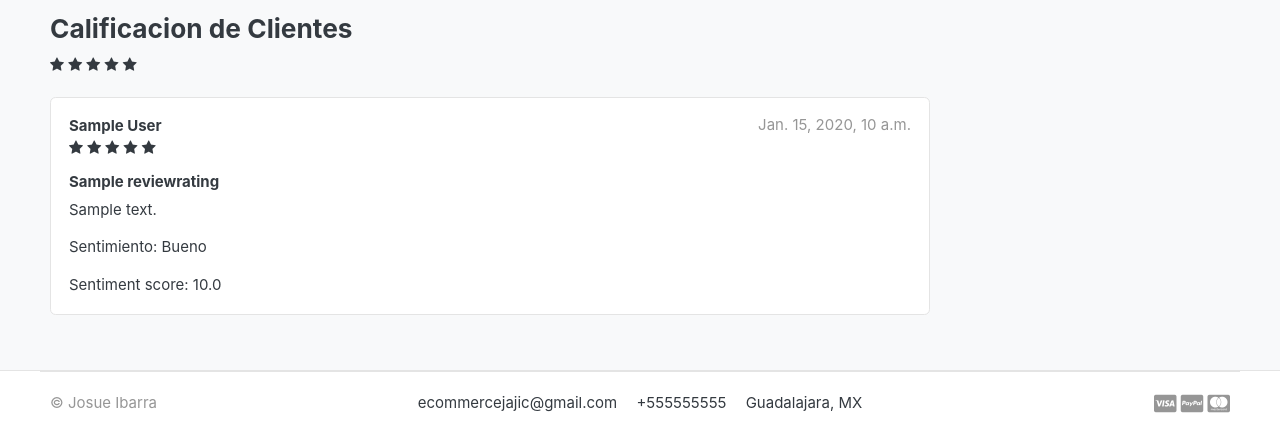
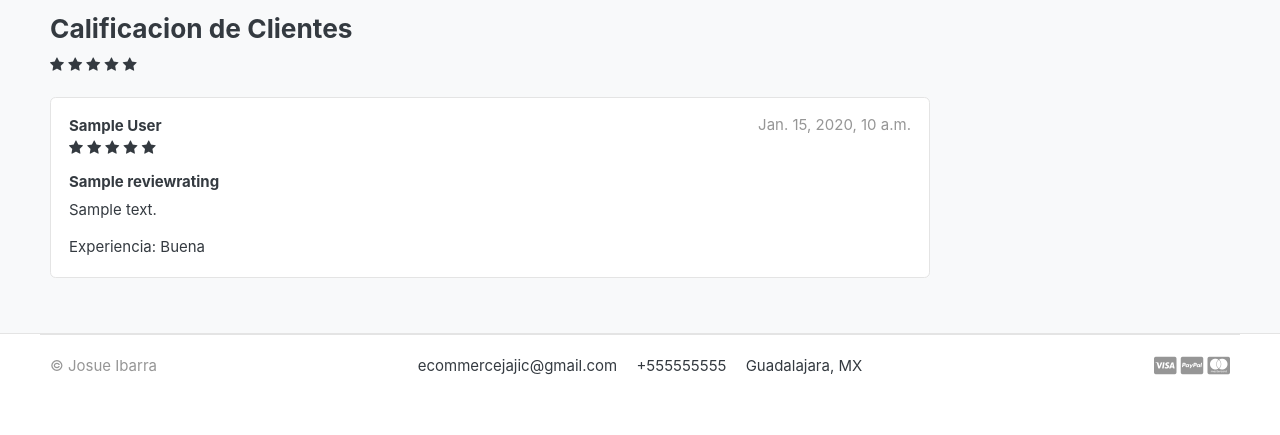
Before and after one commit to JosI2115/ecommerce-django, a Django app: a page that uses templates/store/product_detail.html in a window 1280 px wide. Shown: the part 1597-2032 px from the top of the page. After the commit the page ends 1972 px from the top, so only its background shows below. Run offline with Django 4.2, Linux system fonts and the light colour scheme; tables that the repository leaves empty hold one stand-in row (values such as "Sample post"); grey boxes marked "Sample" are stand-in pictures; some libraries are stand-ins or nearby versions; some web fonts are replaced.

Commit message:
cambio banner

```diff
--- a/templates/home.html
+++ b/templates/home.html
@@ -9,7 +9,7 @@
 <div class="container">
 
 <div class="intro-banner-wrap">
-	<img src="{% static 'images/banners/banner_infinishop.png' %}" class="img-fluid rounded">
+	<img src="{% static 'images/banners/afb.png' %}" class="img-fluid rounded">
 </div>
 
 </div> <!-- container //  -->
--- a/templates/store/product_detail.html
+++ b/templates/store/product_detail.html
@@ -251,14 +251,14 @@
             </p>
 
             {% if review.sentiment_score > 0.0 %}
-            <p>Sentimiento: Bueno</p>
+            <p>Experiencia: Buena</p>
             {% elif review.sentiment_score < -0.0 %}
-            <p>Sentimiento: Malo</p>
+            <p>Experiencia: Mala</p>
             {% else %}
-            <p>Sentimiento: Neutral</p>
+            <p>Experiencia: Neutra</p>
             {% endif %}
 
-              <p>Sentiment score: {{ review.sentiment_score }}</p>
+          <!--    <p>Sentiment score: {{ review.sentiment_score }}</p>-->
 
           </div>
         </article>
```
Also changed, not shown: static/images/banners/afb.png (added), static/images/logo01.png (deleted).
